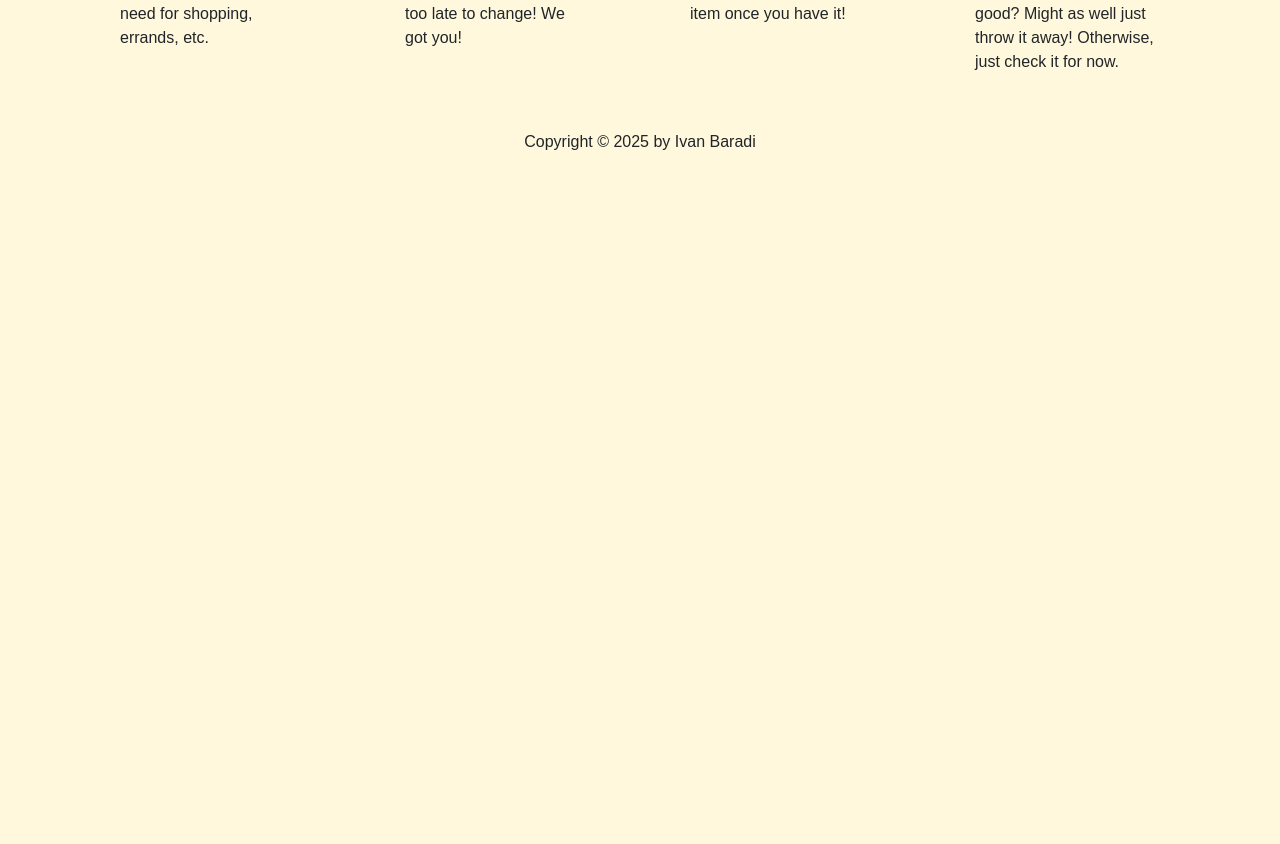
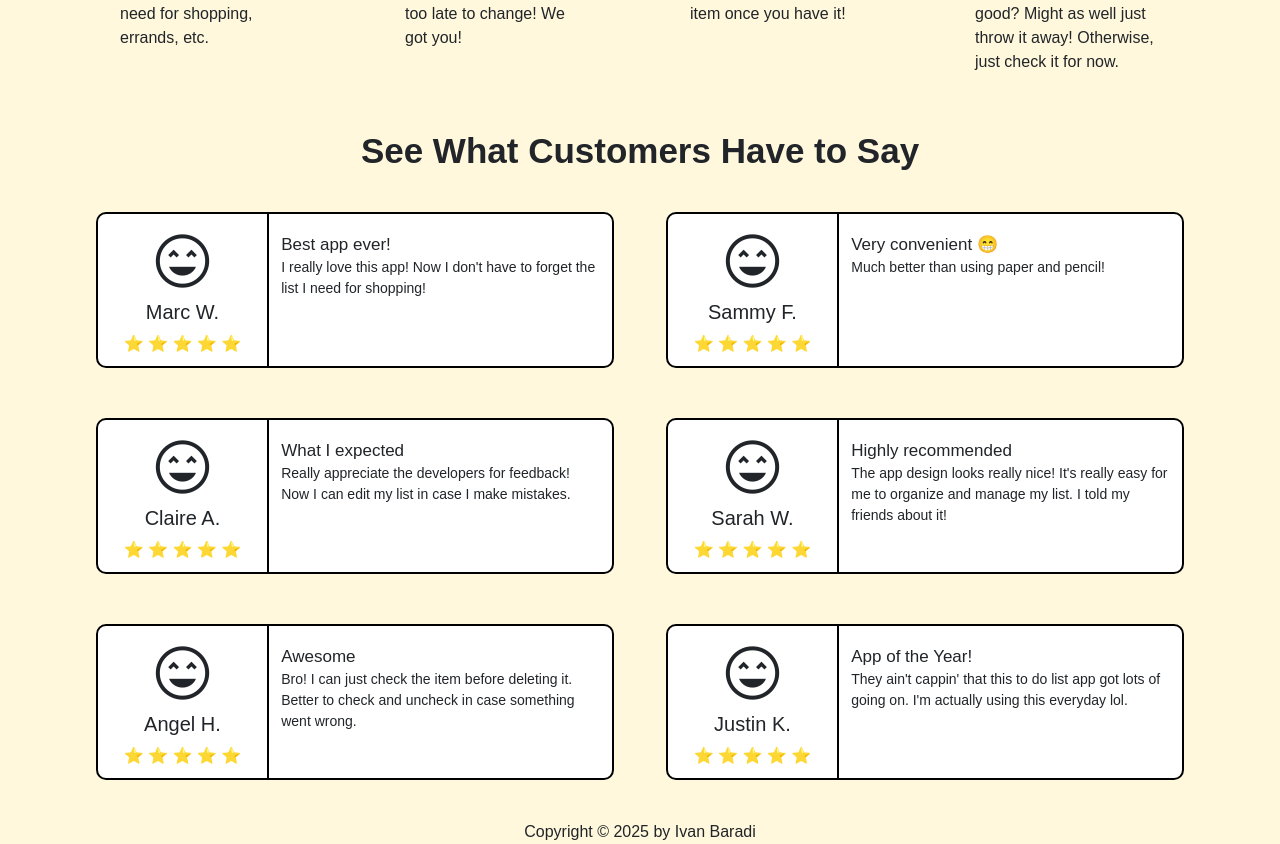
Before and after one commit to ivanbaradi/to-do, a React (Create React App) app: page / in a window 1280 px wide. Shown: the part 626-1470 px from the top of the page. Before the commit the page ends 800 px from the top, so only its background shows below. Built offline with nearby package versions, Linux system fonts and the light colour scheme; a web font is replaced by a local one.

Commit message:
added Review section

```diff
--- a/public/index.html
+++ b/public/index.html
@@ -19,7 +19,7 @@
     <link href="https://fonts.googleapis.com/css2?family=Knewave&family=Stack+Sans+Text:wght@200..700&family=Lexend+Deca:wght@100..900&display=swap" rel="stylesheet">
 
     <!-- Google Icons -->
-    <link rel="stylesheet" href="https://fonts.googleapis.com/css2?family=Material+Symbols+Outlined:opsz,wght,FILL,GRAD@48,400,0,0&icon_names=add_notes,check_box,delete,edit" />
+    <link rel="stylesheet" href="https://fonts.googleapis.com/css2?family=Material+Symbols+Outlined:opsz,wght,FILL,GRAD@48,400,0,0&icon_names=add_notes,check_box,delete,edit,sentiment_very_satisfied" />
 
     <!-- Bootstrap CSS & JS-->
     <link href="https://cdn.jsdelivr.net/npm/bootstrap@5.3.8/dist/css/bootstrap.min.css" rel="stylesheet" integrity="sha384-sRIl4kxILFvY47J16cr9ZwB07vP4J8+LH7qKQnuqkuIAvNWLzeN8tE5YBujZqJLB" crossorigin="anonymous">
--- /dev/null
+++ b/src/components/Review.jsx
@@ -0,0 +1,30 @@
+import reviewers from '../data/reviewers.json'
+import Reviewer from './Reviewer'
+
+export default function Review(){
+
+    const n = reviewers.length
+
+    return (
+        <main className="sub-content">
+            <h2 className='title'>See What Customers Have to Say</h2>
+            <div className="container">
+                <div className="row">
+                    {
+                        reviewers.map(({name, caption, text}, index) =>
+                            <Reviewer
+                                key={index}
+                                index={index}
+                                name={name}
+                                caption={caption}
+                                text={text}
+                                tabletMarginAdjust={index < n-1}
+                                laptopMarginAdjust={index < n-2}
+                            />
+                        )
+                    }
+                </div>
+            </div>
+        </main>
+    )
+}
--- /dev/null
+++ b/src/components/Reviewer.jsx
@@ -0,0 +1,58 @@
+import { tab } from "@testing-library/user-event/dist/tab"
+import { useMediaQuery } from "react-responsive"
+
+export default function Reviewer({name, caption, text, tabletMarginAdjust, laptopMarginAdjust}){
+
+    // adjusts CSS for mobile and tablet users
+    const onMobile = useMediaQuery({maxWidth: 767})
+    const onTablet = useMediaQuery({maxWidth: 991})
+
+    const reviewer = {
+        border: '2px solid black',
+        borderRadius: '10px',
+        backgroundColor: 'white',
+        maxWidth: onMobile ? '60%' : '95%',
+        margin: '0 auto',
+    }
+
+    // reviewer icon, name, and rating
+    const section1 = {
+        paddingBottom: '10px',
+        borderRight: !onMobile && '2px solid black'
+    }
+
+    const icon = {
+        fontSize: '4rem',
+        paddingTop: '15px',
+    }
+
+    // reviewer caption and text
+    const section2 = {
+        textAlign: !onMobile && 'left',
+        marginTop: !onMobile && '18px'
+    }
+
+    const _caption = {
+        fontSize: '17px',
+        fontWeight: 500,
+        marginBottom: 0
+    }
+
+    const reviewMarginQuery =  {marginBottom: (onTablet && tabletMarginAdjust || laptopMarginAdjust) && '50px'}
+
+    return (
+        <div className="col-lg-6" style={reviewMarginQuery}>
+            <div className="row" style={reviewer}>
+                <div className="col-md-4" style={section1}>
+                    <i className="material-symbols-outlined" style={icon}>sentiment_very_satisfied</i>
+                    <h3 style={{fontSize: '20px'}}>{name}</h3>
+                    <p style={{marginBottom: 0}}>⭐️ ⭐️ ⭐️ ⭐️ ⭐️</p>
+                </div>
+                <div className="col-md-8" style={section2}>
+                    <p style={_caption}>{caption}</p>
+                    <p style={{fontSize: '14px'}}>{text}</p>
+                </div>
+            </div>
+        </div>
+    )
+}
--- /dev/null
+++ b/src/data/reviewers.json
@@ -0,0 +1,32 @@
+[
+    {
+        "name": "Marc W.",
+        "caption": "Best app ever!",
+        "text": "I really love this app! Now I don't have to forget the list I need for shopping!"
+    },
+    {
+        "name": "Sammy F.",
+        "caption": "Very convenient 😁",
+        "text": "Much better than using paper and pencil!"
+    },
+    {
+        "name": "Claire A.",
+        "caption": "What I expected",
+        "text": "Really appreciate the developers for feedback! Now I can edit my list in case I make mistakes."
+    },
+    {
+        "name": "Sarah W.",
+        "caption": "Highly recommended",
+        "text": "The app design looks really nice! It's really easy for me to organize and manage my list. I told my friends about it!"
+    },
+    {
+        "name": "Angel H.",
+        "caption": "Awesome",
+        "text": "Bro! I can just check the item before deleting it. Better to check and uncheck in case something went wrong."
+    },
+    {
+        "name": "Justin K.",
+        "caption": "App of the Year!",
+        "text": "They ain't cappin' that this to do list app got lots of going on. I'm actually using this everyday lol."
+    }
+]
--- a/src/pages/Home.jsx
+++ b/src/pages/Home.jsx
@@ -1,5 +1,6 @@
 import Carousel from "../components/Carousel"
 import Feature from "../components/Feature"
+import Review from "../components/Review"
 
 export default function Home(){
 
@@ -7,6 +8,7 @@ export default function Home(){
         <main>
             <Carousel />
             <Feature />
+            <Review />
         </main>
     )
 }
```
